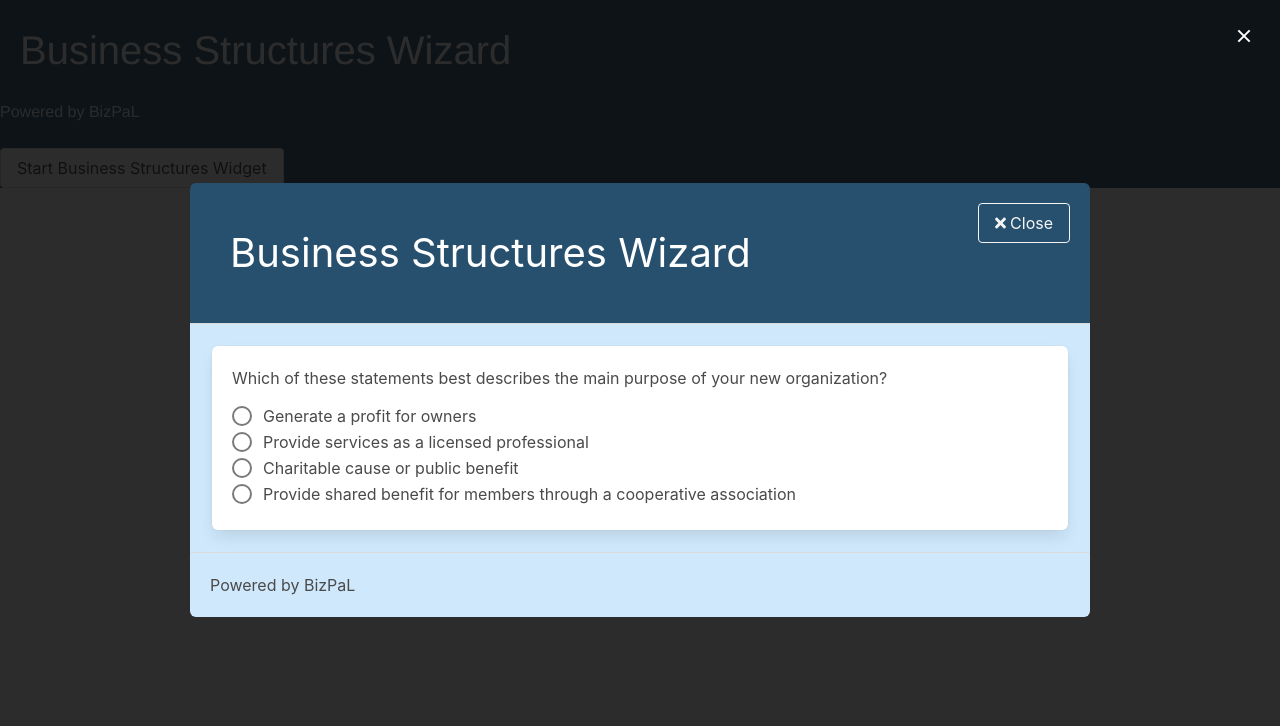
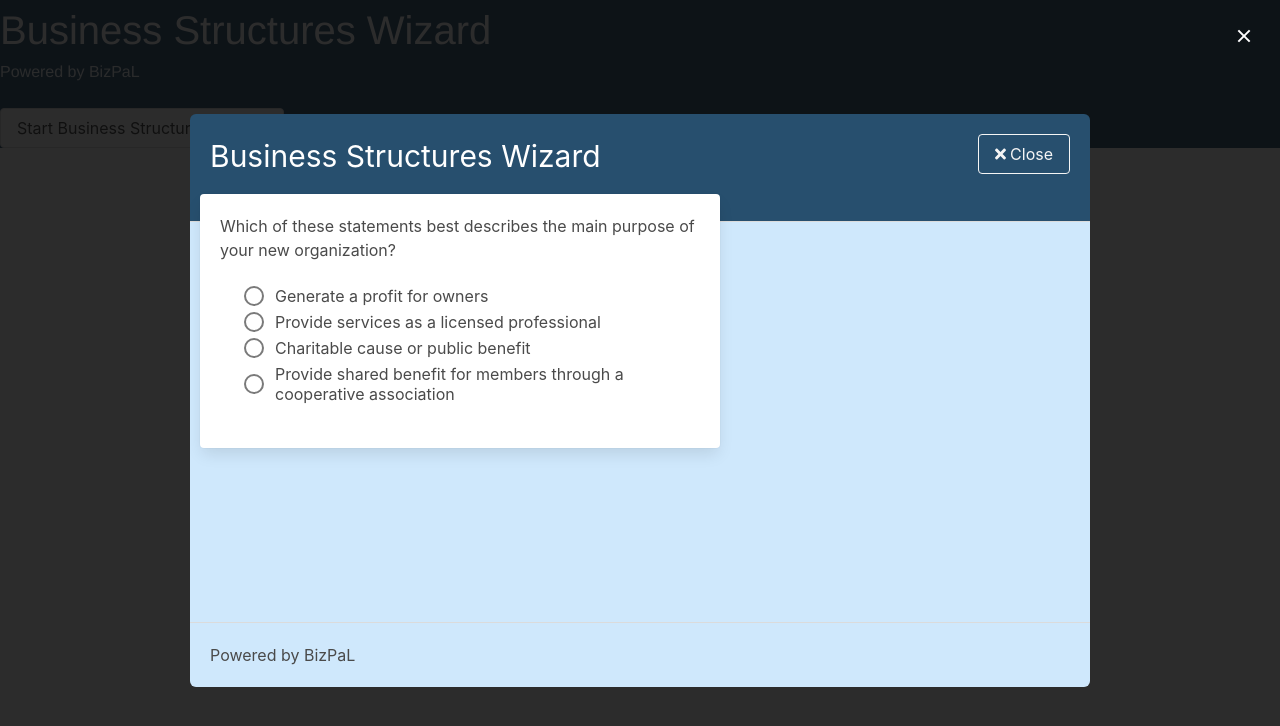
Before and after one commit to bcgov/entity-selection-tool, a Vue app: page / in a window 1280 px wide. Both pictures are taken after a click on the button "Start Business Structures Widget". Shown: the top 726 px of the page. Built offline with nearby package versions, Linux system fonts and the light colour scheme.

Commit message:
UI updates

```diff
--- a/src/App.vue
+++ b/src/App.vue
@@ -42,22 +42,40 @@ export default {
   background-color: #274f6e;
 }
 h1 {
-  padding: 20px;
   align-content: center;
   color: white;
-  font-size: 40px;
+  font-size: 30px;
 }
 .modal-card {
   width: 900px;
 }
 .modal-card-head {
   background-color: #274f6e;
+  padding-bottom: 6px;
 }
 .modal-card-body {
   background-color: rgb(207, 232, 252);
+  min-height: 400px;
+
   padding: 10px;
 }
 .modal-card-foot {
   background-color: rgb(207, 232, 252);
 }
+.question.box {
+  max-width: 520px;
+  z-index: 50;
+  position: absolute;
+  top: 80px;
+  left: 10px;
+}
+h3 {
+  font-size: 16px;
+}
+h2 {
+  font-size: 22px;
+}
+.be-subtitle {
+  padding-bottom: 0px;
+}
 </style>
--- a/src/components/ModalHome.vue
+++ b/src/components/ModalHome.vue
@@ -1,6 +1,6 @@
 <template>
-  <BaseModal>
-    <template v-slot:modalheader>
+  <div class="modal-card" scroll="keep">
+    <div class="modal-card-head">
       <div class="container">
         <div class="columns">
           <div class="column is-three-quarters">
@@ -21,23 +21,115 @@
             </b-button>
           </div>
         </div>
+        <div class="columns">
+          <div class="column auto"></div>
+          <div class="column is-one-half">
+            <div class="column is-four-fifths is-pulled-right be-subtitle">
+              <div v-if="started">
+                <h3 style="color: white">
+                  {{ $t("entity_title_one") }}
+                </h3>
+
+                <h2 style="color: white">
+                  {{ $t("entity_title_two") }}
+                </h2>
+              </div>
+            </div>
+          </div>
+        </div>
       </div>
-    </template>
-    <template v-slot:modalbody>
-      <TileHome></TileHome>
-    </template>
-    <template v-slot:modalfooter> </template>
-  </BaseModal>
+    </div>
+    <div class="modal-card-body">
+      <div v-if="!started && !nonProfit">
+        <BaseCard class="question box">
+          <template v-slot:headertext>
+            <p>
+              Which of these statements best describes the main purpose of your
+              new organization?
+            </p>
+          </template>
+          <template v-slot:bodytext>
+            <b-radio
+              @click.native="start()"
+              name="purpose"
+              native-value="profit"
+            >
+              <label for="profit">Generate a profit for owners</label>
+            </b-radio>
+
+            <br />
+            <b-radio
+              @click.native="start()"
+              name="purpose"
+              native-value="services"
+            >
+              <label for="services"
+                >Provide services as a licensed professional</label
+              >
+            </b-radio>
+
+            <br />
+            <b-radio
+              @click.native="showNonProfit()"
+              name="purpose"
+              native-value="charitable"
+            >
+              <label for="charitable">Charitable cause or public benefit</label>
+            </b-radio>
+
+            <br />
+            <b-radio
+              @click.native="showNonProfit()"
+              name="purpose"
+              native-value="cooperative"
+            >
+              <label for="cooperative"
+                >Provide shared benefit for members through a cooperative
+                association</label
+              >
+            </b-radio>
+
+            <br />
+          </template>
+        </BaseCard>
+      </div>
+      <div v-if="started">
+        <Entity></Entity>
+      </div>
+      <div v-if="nonProfit" class="tile is-ancestor">
+        <NonProfit></NonProfit>
+      </div>
+    </div>
+    <footer class="modal-card-foot">
+      <p>Powered by BizPaL</p>
+    </footer>
+  </div>
 </template>
 
 <script>
-import BaseModal from "@/components/base-components/BaseModal.vue";
-import TileHome from "@/components/TileHome.vue";
+import BaseCard from "@/components/base-components/BaseCard.vue";
+import Entity from "@/components/Entity.vue";
+import NonProfit from "@/components/NonProfit.vue";
 export default {
   name: "ModalHome",
   components: {
-    BaseModal,
-    TileHome
+    BaseCard,
+    Entity,
+    NonProfit
+  },
+  data: function() {
+    return {
+      started: false,
+      nonProfit: false
+    };
+  },
+  methods: {
+    start: function() {
+      this.started = true;
+    },
+    showNonProfit: function() {
+      this.nonProfit = true;
+    }
   }
 };
 </script>
--- a/src/components/Results.vue
+++ b/src/components/Results.vue
@@ -26,7 +26,7 @@
         </div>
       </div>
       <div class="uk-card-footer">
-        <router-link to="/">{{ $t("restart") }}</router-link> ||
+        <!-- <router-link to="/">{{ $t("restart") }}</router-link> || -->
         <button>Print result</button> ||
         <button>Print all entities summary</button>
       </div>
--- a/src/components/TileHome.vue
+++ b/src/components/TileHome.vue
@@ -1,6 +1,6 @@
 <template>
-  <BaseTile>
-    <template v-slot:tilebody>
+  <div class="tile is-ancestor">
+    <div class="tile box">
       <div class="home">
         <div v-if="!started && !nonProfit" class="columns">
           <div class="column">
@@ -62,18 +62,16 @@
           <Entity></Entity>
         </div>
       </div>
-    </template>
-  </BaseTile>
+    </div>
+  </div>
 </template>
 
 <script>
-import BaseTile from "@/components/base-components/BaseTile.vue";
 import Entity from "@/components/Entity.vue";
 import NonProfit from "@/components/NonProfit.vue";
 export default {
   name: "TileHome",
   components: {
-    BaseTile,
     Entity,
     NonProfit
   },
--- a/src/components/base-components/BaseModal.vue
+++ /dev/null
@@ -1,26 +0,0 @@
-<template>
-  <div class="modal-card" scroll="keep">
-    <div class="modal-card-head">
-      <!-- slot name is all lowercase because of browser requirements -->
-      <slot name="modalheader"></slot>
-    </div>
-    <div class="modal-card-body">
-      <div class="content">
-        <slot name="modalbody"></slot>
-      </div>
-    </div>
-    <div class="modal-card-foot">
-      <slot name="modalfooter">
-        <p>Powered by BizPaL</p>
-      </slot>
-    </div>
-  </div>
-</template>
-
-<script>
-export default {
-  name: "BaseModal"
-};
-</script>
-
-<style></style>
--- a/src/components/base-components/BaseTile.vue
+++ /dev/null
@@ -1,22 +0,0 @@
-<template>
-  <div class="tile is-parent">
-    <div class="tile is-child box has-shadow">
-      <!-- <div class="tile-header"> -->
-      <!-- slot name is all lowercase because of browser requirements -->
-      <!--    <slot name="tileheader"></slot>
-      </div> -->
-      <div class="content">
-        <slot name="tilebody"></slot>
-      </div>
-      <!--   <div class="tile-footer">
-        <slot name="tilefooter"> </slot>
-      </div> -->
-    </div>
-  </div>
-</template>
-
-<script>
-export default {
-  name: "BaseTile"
-};
-</script>
--- a/src/lang/en.json
+++ b/src/lang/en.json
@@ -1,6 +1,7 @@
 {
     "business_structures" : "Business Structures Wizard",
-    "entity_titles" : "Suggested Business Structure",
+    "entity_title_one" : "Suggested",
+    "entity_title_two" : "Business Structure",
     "close" : "Close",
     "start" : "Start",
     "restart": "Restart",
@@ -89,6 +90,6 @@
     "lim_liability_partnership_body": "Incorporation is either at the federal or provincial/territorial level. An incorporated business is considered a legal entity separate from its shareholders. As a corporate shareholder, you will not be personally responsible for the corporation's debts, commitments or acts.",
     "lim_liability_partnership_adv": "<li>Limited liability, ownership is transferable, easier to raise capital than it might be with other business structures.</li>",
     "lim_liability_partnership_dis": "<li>A corporation is closely regulated, more expensive to set up a corporation than other business forms, possible conflict between shareholders and directors.</li>",
-    "disclaimer":"Please note that this tool is intended as eneral guidance and not as legal or financial advice. Please seek the services of a lawyer and accountant before making a decision."
+    "disclaimer":"Please note that this tool is intended as general guidance and not as legal or financial advice. Please seek the services of a lawyer and accountant before making a decision."
 
 }
--- a/src/lang/fr.json
+++ b/src/lang/fr.json
@@ -1,6 +1,7 @@
 {
     "business_structures": "Structures D'Entreprise",
-    "entity_titles" : "Structures d'entreprise suggérée",
+    "entity_title_one" : "Structures d'entreprise",
+    "entity_title_two" : "suggérée",
     "close": "Fermer",
     "start": "Démarrer",
     "restart": "Redémarrer",
```
Also changed, not shown: src/components/Entity.vue (+34 -26 lines).
